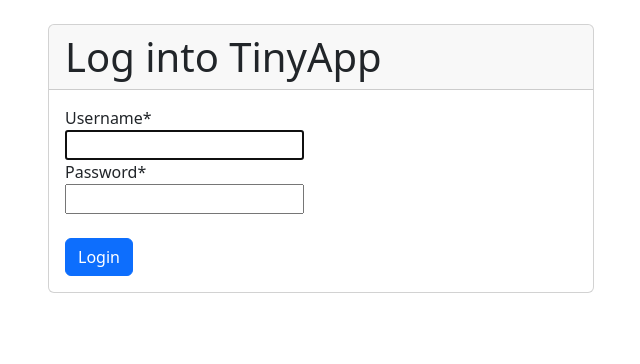
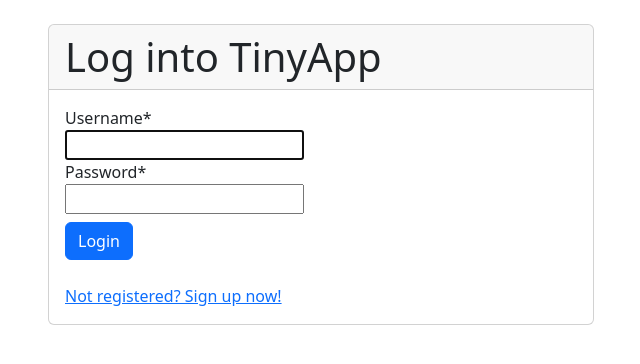
Before and after one commit to tan629/url_shortener, a Django app: page /login/ in a window 1280 px wide. Shown: the part 56-420 px from the top of the page, without its empty margins (319-959 px from the left). Run offline with Django 4.2, Linux system fonts and the light colour scheme; some libraries are stand-ins or nearby versions.

Commit message:
-Added link to register if the user has not already registered.

```diff
--- a/templates/registration/login.html
+++ b/templates/registration/login.html
@@ -14,9 +14,10 @@
       <div class="card-body">
         <form method="post">
           {% csrf_token %} {{ form | crispy }}
-          <br/>
-          <button type="submit" class="btn btn-primary">Login</button>
+          <button type="submit" class="mt-2 btn btn-primary">Login</button>
         </form>
+        <br/>
+        <a href="{% url 'register-user' %}">Not registered? Sign up now!</a>
       </div>
   </div>
 </div>
```
